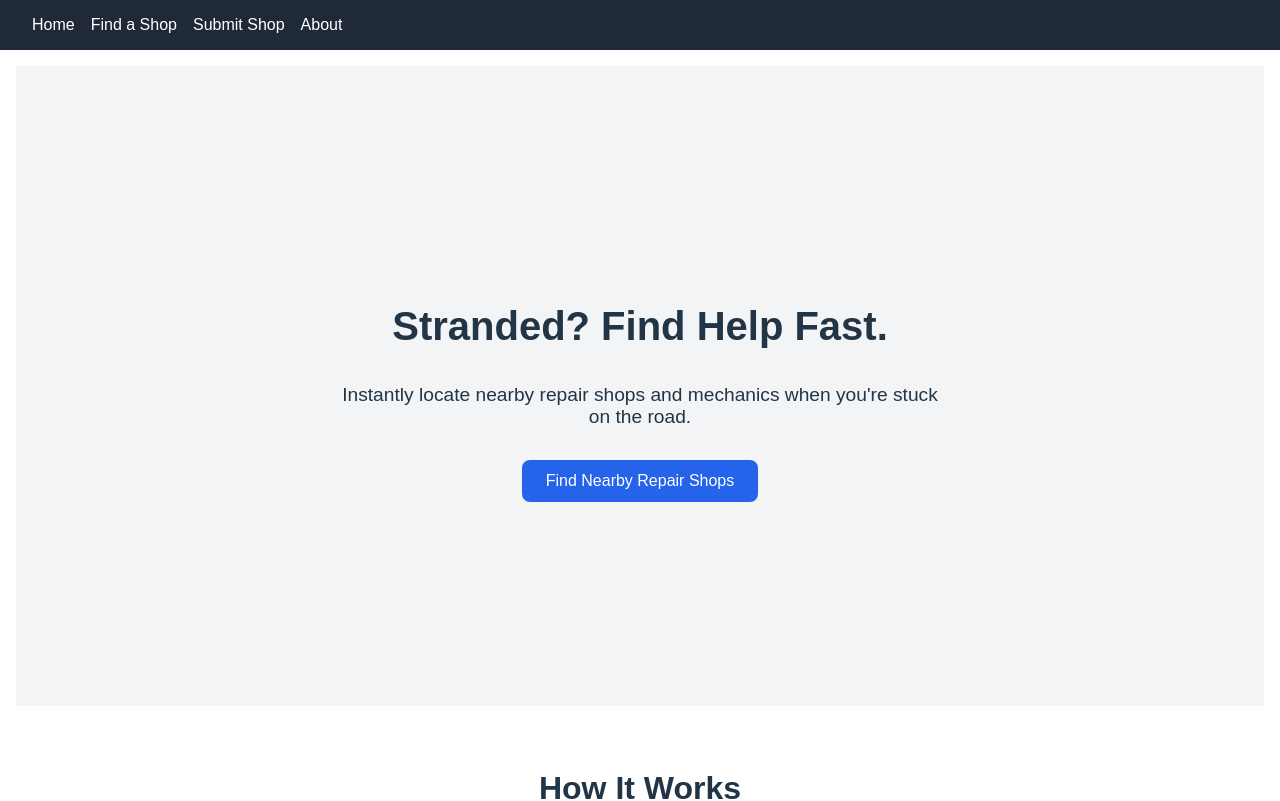
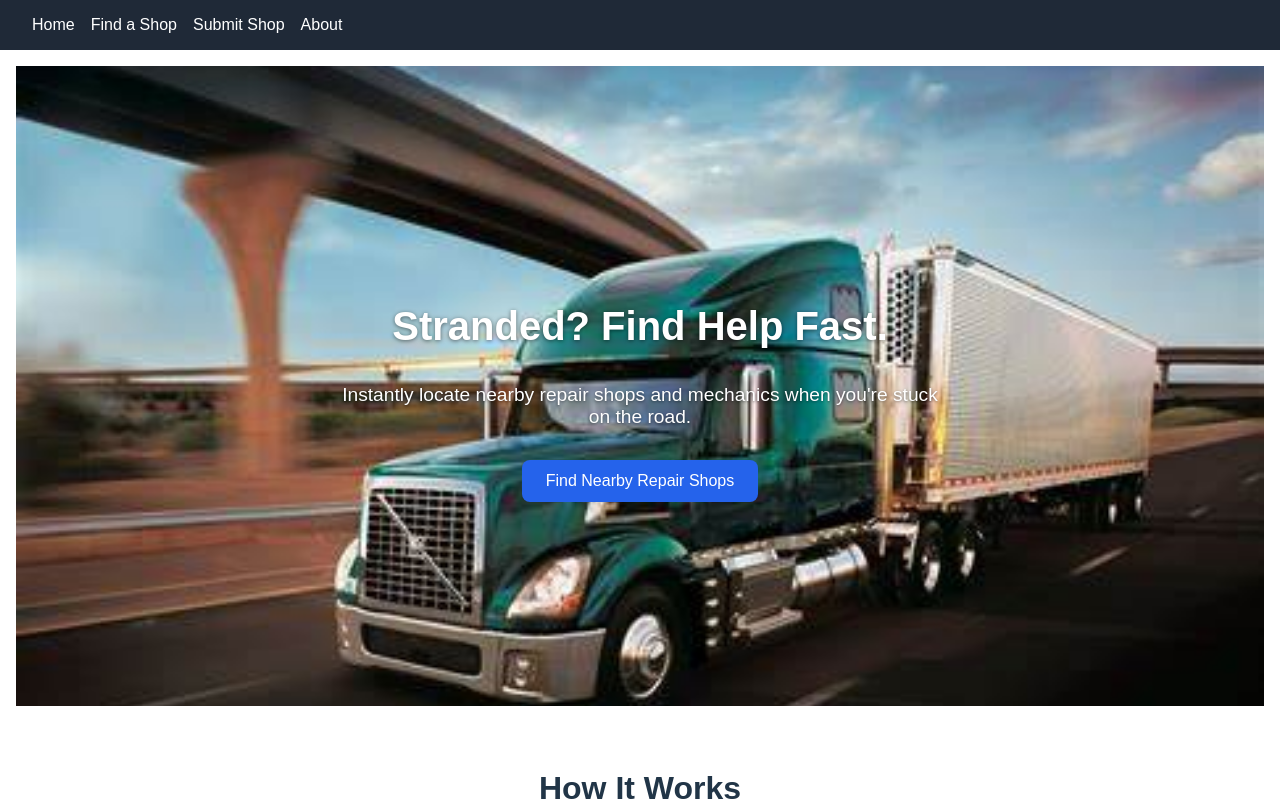
Before and after one commit to tysonW3/SU-week1, a React (Vite) app: page / in a window 1280 px wide. Shown: the top 801 px of the page. Built offline with nearby package versions, Linux system fonts and the light colour scheme.

Commit message:
added home wallpaer

```diff
--- a/src/components/Hero.jsx
+++ b/src/components/Hero.jsx
@@ -11,11 +11,22 @@ function Hero() {
       alignItems: 'center',
       minHeight: '80vh',
       padding: '2rem',
-      background: '#f3f4f6',
-      textAlign: 'center'
+      textAlign: 'center',
+      color: '#fff',
+      backgroundImage: 'url("/semi_wallpaper.jpg")',
+      backgroundSize: 'cover',
+      backgroundPosition: 'center',
+      backgroundRepeat: 'no-repeat',
     }}>
-      <h2 style={{ fontSize: '2.5rem', marginBottom: '1rem' }}>Stranded? Find Help Fast.</h2>
-      <p style={{ fontSize: '1.2rem', marginBottom: '2rem', maxWidth: '600px' }}>
+      <h2 style={{ fontSize: '2.5rem', marginBottom: '1rem', textShadow: '0 1px 4px rgba(0,0,0,0.5)' }}>
+        Stranded? Find Help Fast.
+      </h2>
+      <p style={{
+        fontSize: '1.2rem',
+        marginBottom: '2rem',
+        maxWidth: '600px',
+        textShadow: '0 1px 3px rgba(0,0,0,0.5)'
+      }}>
         Instantly locate nearby repair shops and mechanics when you're stuck on the road.
       </p>
       <button
```
Also changed, not shown: public/semi_wallpaper.jpg (added).
